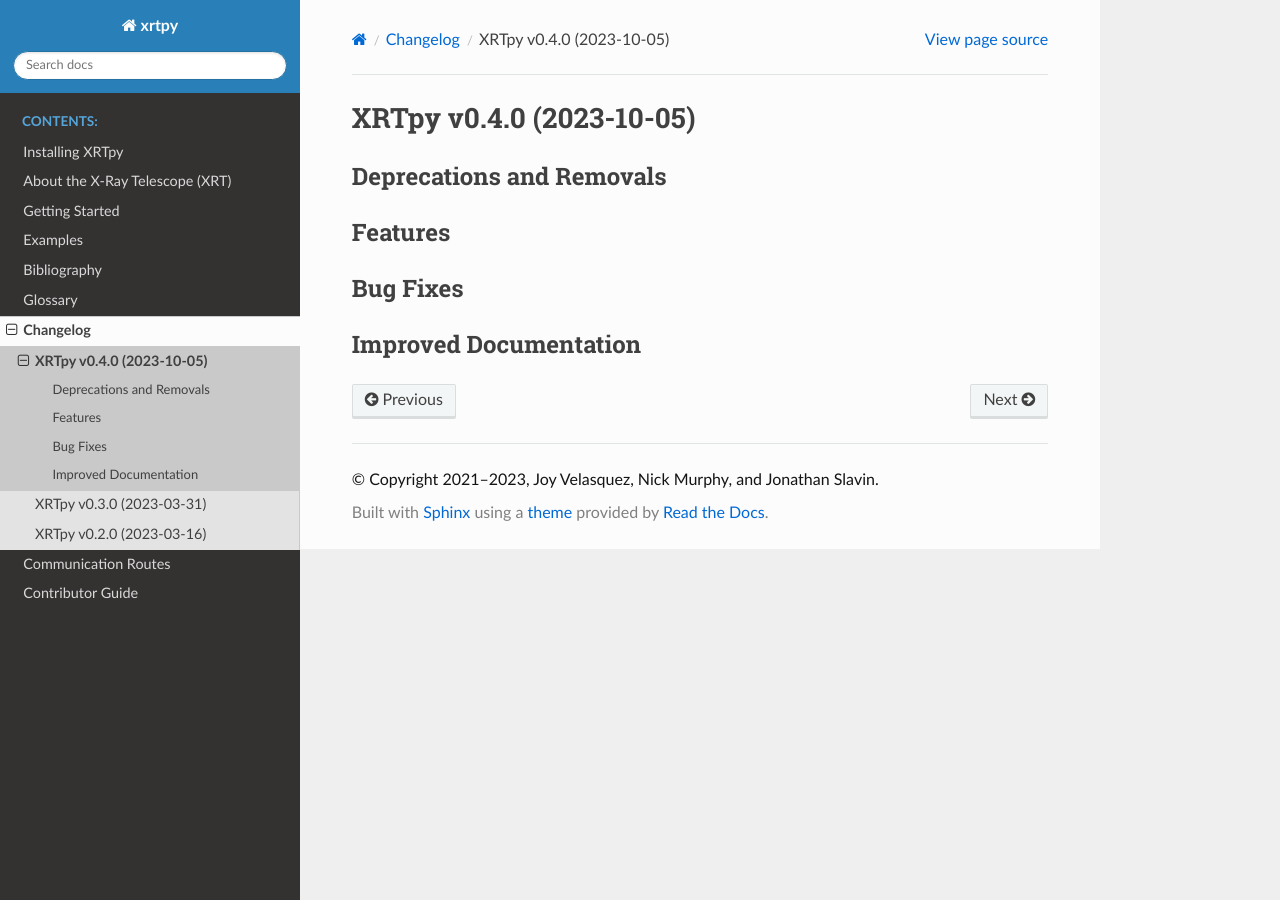
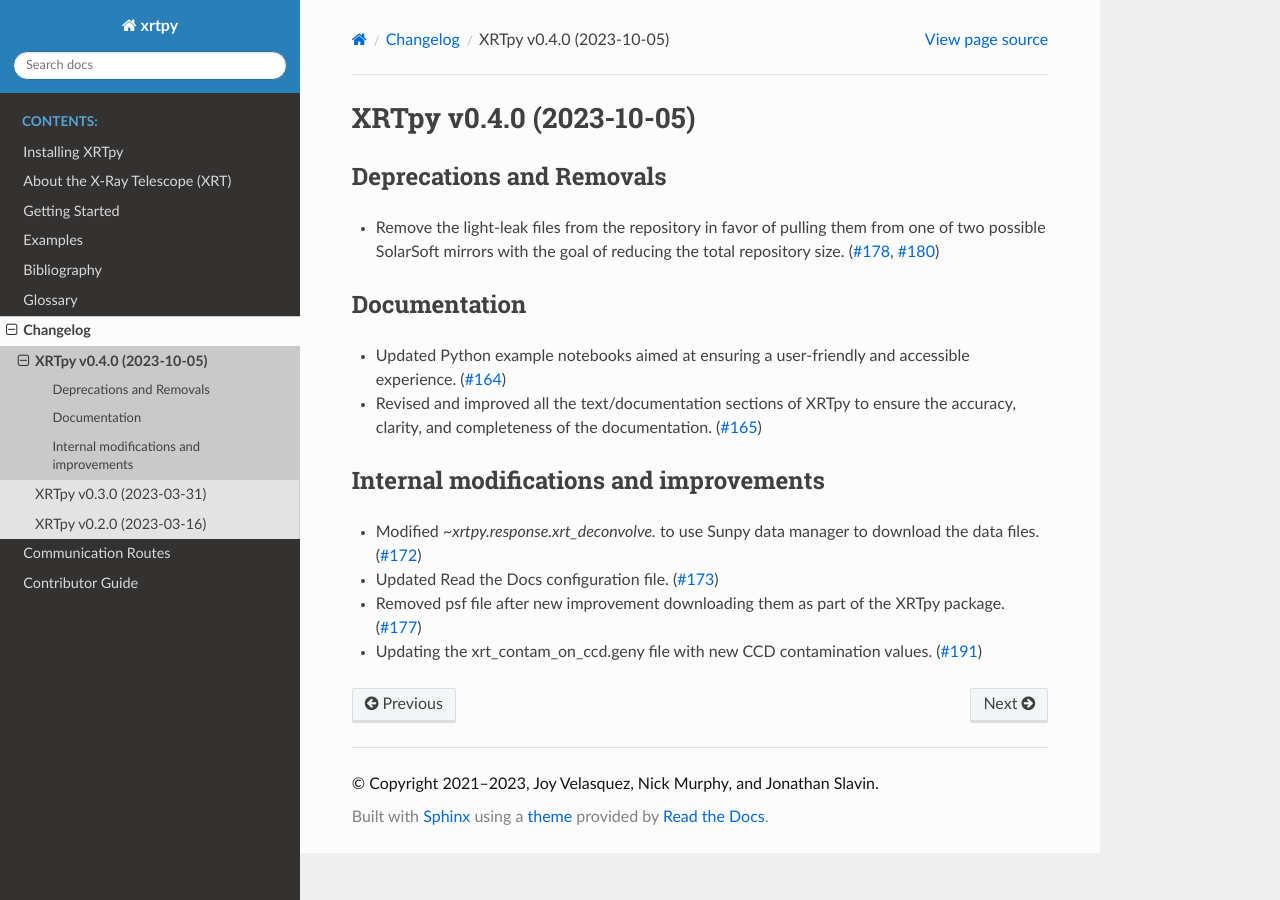
Before and after one commit to HinodeXRT/xrtpy, a Sphinx documentation site: the page built from docs/changelog/0.4.0.rst, in a window 1280 px wide. Built offline with Sphinx 7.4.7 and the Read the Docs theme 2.0.0, drawn with Linux system fonts in a browser that asks for light colours; pages that are not in the unit, such as notebooks, are missing from menus.

Commit message:
Adding information to changelog.

```diff
--- a/docs/changelog/0.4.0.rst
+++ b/docs/changelog/0.4.0.rst
@@ -3,12 +3,16 @@ XRTpy v0.4.0 (2023-10-05)
 
 Deprecations and Removals
 -------------------------
+- Remove the light-leak files from the repository in favor of pulling them from one of two possible SolarSoft mirrors with the goal of reducing the total repository size. (:pr:`178,180`)
 
-Features
---------
+Documentation
+-------------
+- Updated Python example notebooks aimed at ensuring a user-friendly and accessible experience. (:pr:`164`)
+- Revised and improved all the text/documentation sections of XRTpy to ensure the accuracy, clarity, and completeness of the documentation. (:pr:`165`)
 
-Bug Fixes
----------
-
-Improved Documentation
-----------------------
+Internal modifications and improvements
+---------------------------------------
+- Modified `~xrtpy.response.xrt_deconvolve.` to use Sunpy data manager to download the data files. (:pr:`172`)
+- Updated Read the Docs configuration file. (:pr:`173`)
+- Removed psf file after new improvement downloading them as part of the XRTpy package. (:pr:`177`)
+- Updating the xrt_contam_on_ccd.geny file with new CCD contamination values. (:pr:`191`)
```
